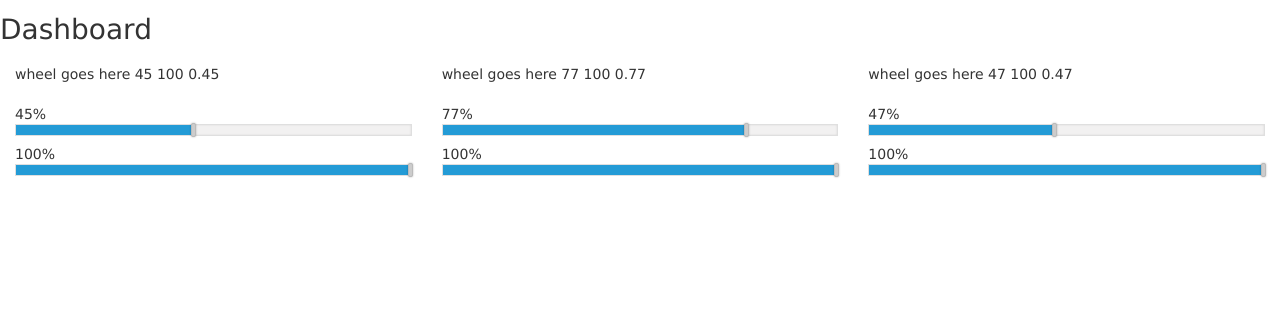
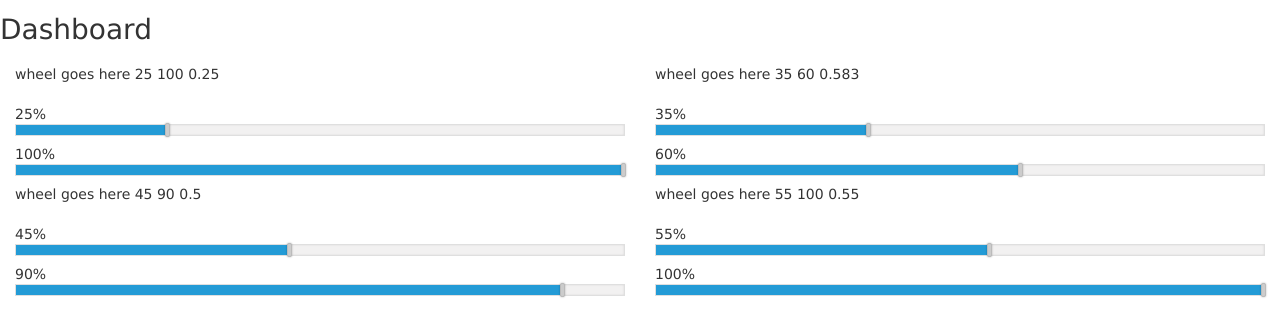
Before and after one commit to JeffRisberg/ANG09, a website: page src/index.html at #/dashboard in a window 1280 px wide. Shown: the part 54-390 px from the top of the page. Drawn offline with nearby package versions, Linux system fonts and the light colour scheme.

Commit message:
Refactored the input data into a metric map.

```diff
--- a/src/app/dashboard/index.tmpl.html
+++ b/src/app/dashboard/index.tmpl.html
@@ -1,13 +1,8 @@
 <h1>Dashboard</h1>
 
-<div class="col-sm-4"
-     slider final-value="100" current-value="45">
+<div ng-repeat="m in main.metrics">
+    <div class="col-sm-6"
+         slider metric="m">
+        <h2>{{m.name}}</h2>
+    </div>
 </div>
-
-<div class="col-sm-4"
-     slider final-value="100" current-value="77">
-</div>
-
-<div class="col-sm-4"
-     slider final-value="100" current-value="47">
-</div>
--- a/src/app/main/main-controller.js
+++ b/src/app/main/main-controller.js
@@ -3,6 +3,13 @@
 angular.module('ang09')
     .controller('MainCtrl', function ($scope) {
         var main = this;
+
+        main.metrics = [
+            {name: 'Widgets',  goal: 100, current: 25},
+            {name: 'Wombats',  goal: 60, current: 35},
+            {name: 'Woofers',  goal: 90, current: 45},
+            {name: 'Wingnuts', goal: 100, current: 55}
+        ];
     })
 
 console.log("end of main-controller");
--- a/src/app/slider/slider-directive.js
+++ b/src/app/slider/slider-directive.js
@@ -4,14 +4,13 @@ angular.module('ang09')
     .directive('slider', [function () {
         return {
             scope: {
-                currentValue: '=',
-                finalValue: '='
+                metric: '='
             },
             templateUrl: 'app/slider/slider.tmpl.html',
             link: function ($scope, $element, $attrs) {
 
-                $scope.getFraction = function (currentValue, finalValue) {
-                    return currentValue / finalValue;
+                $scope.getFraction = function (metric) {
+                    return metric.current / metric.goal;
                 }
             }
         }
--- a/src/app/slider/slider.tmpl.html
+++ b/src/app/slider/slider.tmpl.html
@@ -1,24 +1,24 @@
 <div class="wheel">
     wheel goes here
-    {{currentValue}}
-    {{finalValue}}
-    {{getFraction(currentValue, finalValue) | number}}
+    {{metric.current}}
+    {{metric.goal}}
+    {{getFraction(metric) | number}}
     <div class="progress-box">
         <div class="percentage-cur">
-            <span class="num">{{ currentValue }}%</span>
+            <span class="num">{{ metric.current }}%</span>
         </div>
         <div class="progress-bar progress-bar-slider">
-            <input class="progress-slider" type="range" min="0" max="100" ng-model="currentValue">
-            <div class="inner" ng-style="{ width: currentValue + '%' || '0%' }"></div>
+            <input class="progress-slider" type="range" min="0" max="100" ng-model="metric.current">
+            <div class="inner" ng-style="{ width: metric.current + '%' || '0%' }"></div>
         </div>
     </div>
     <div class="progress-box">
         <div class="percentage-cur">
-            <span class="num">{{ finalValue }}%</span>
+            <span class="num">{{ metric.goal }}%</span>
         </div>
         <div class="progress-bar progress-bar-slider">
-            <input class="progress-slider" type="range" min="0" max="100" ng-model="finalValue">
-            <div class="inner" ng-style="{ width: finalValue + '%' || '0%' }"></div>
+            <input class="progress-slider" type="range" min="0" max="100" ng-model="metric.goal">
+            <div class="inner" ng-style="{ width: metric.goal + '%' || '0%' }"></div>
         </div>
     </div>
 </div>
```
